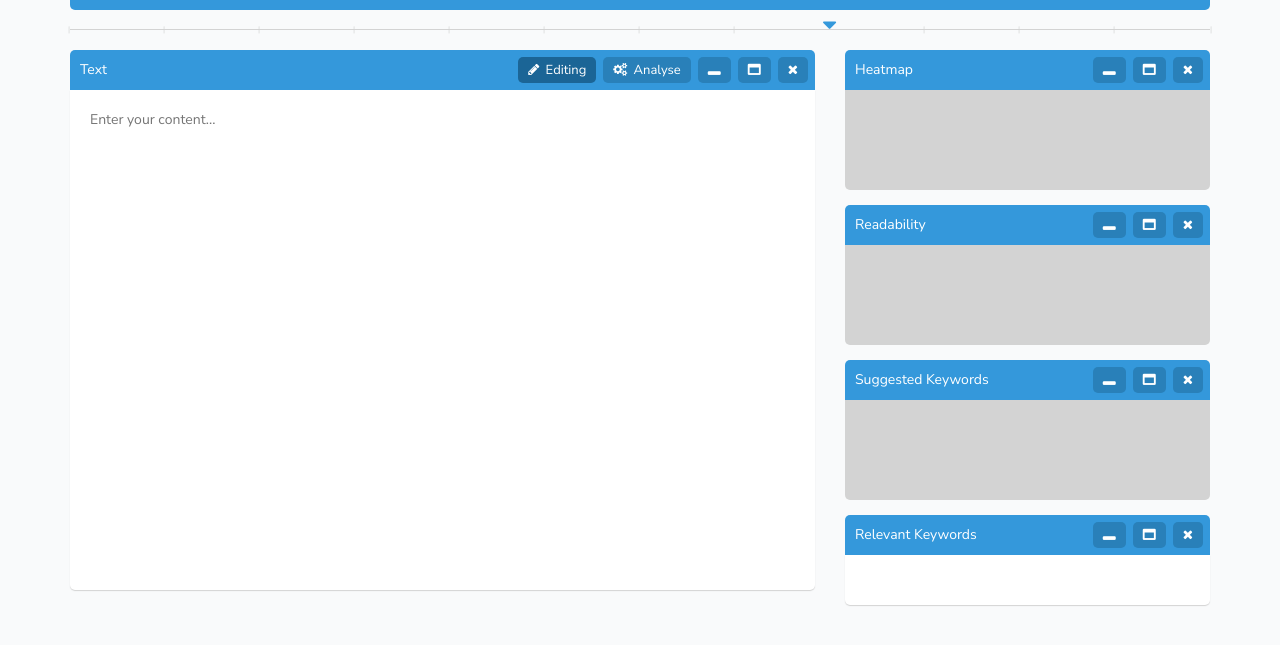
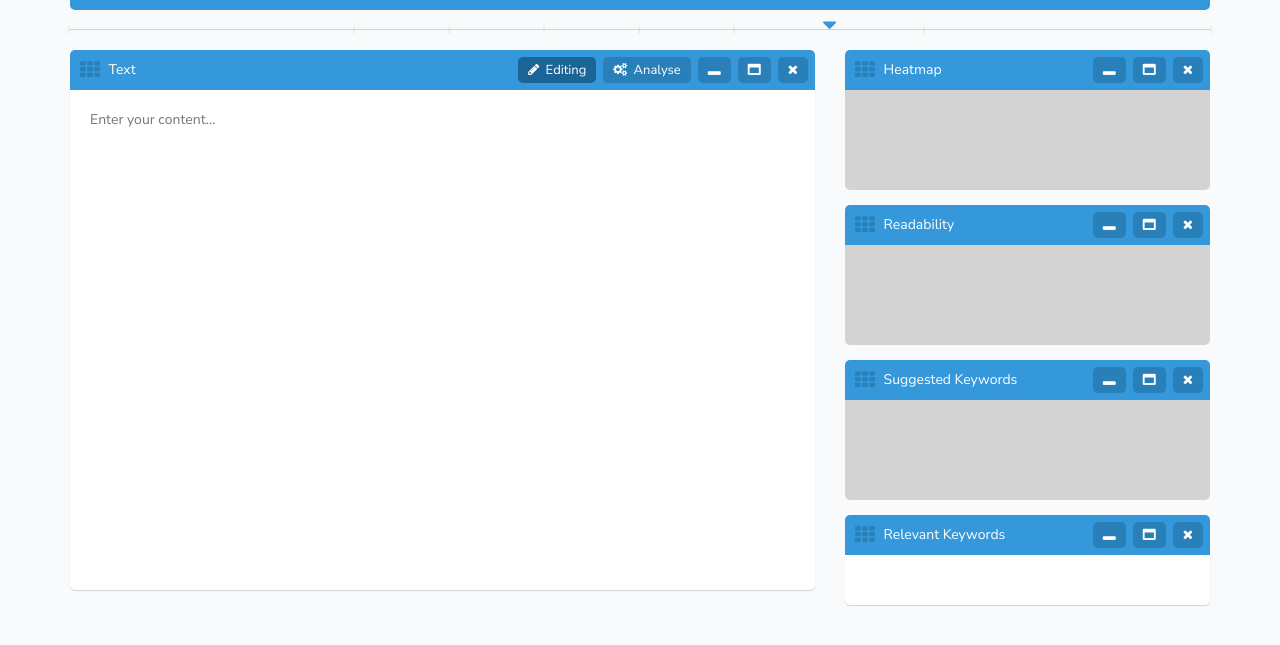
Before and after one commit to oguzgelal/semavis, a website: page app/index.html in a window 1280 px wide. Shown: the part 55-700 px from the top of the page. Drawn offline with nearby package versions, Linux system fonts and the light colour scheme; some packages are replaced by stand-ins of ours; files that its build step writes are made by us from their sources; a script that the page names is missing.

Commit message:
improvements

```diff
--- a/app/index.html
+++ b/app/index.html
@@ -12,6 +12,7 @@
   <link rel="stylesheet" href="bower_components/bootstrap/dist/css/bootstrap.css" />
   <link rel="stylesheet" href="bower_components/animate.css/animate.css" />
   <link rel="stylesheet" href="bower_components/sweetalert/dist/sweetalert.css" />
+  <link rel="stylesheet" href="bower_components/dragula.js/dist/dragula.css" />
   <!-- endbower -->
   <!-- endbuild -->
   <!-- build:css(.tmp) styles/main.css -->
@@ -60,6 +61,7 @@
   <script src="bower_components/angular-sanitize/angular-sanitize.js"></script>
   <script src="bower_components/angular-touch/angular-touch.js"></script>
   <script src="bower_components/sweetalert/dist/sweetalert.min.js"></script>
+  <script src="bower_components/dragula.js/dist/dragula.js"></script>
   <!-- endbower -->
   <!-- endbuild -->
 
--- a/app/scripts/controllers/main.js
+++ b/app/scripts/controllers/main.js
@@ -1,14 +1,6 @@
 'use strict';
 
 angular.module('semavisApp').controller('MainCtrl', function ($rootScope, $scope, $timeout, api) {
-
-  $scope.columnLocation = 8;
-  $scope.setColumnLocation = function (loc) {
-    $scope.columnLocation = loc;
-    if (loc === 0) { $scope.colHidden = 'left'; }
-    else if (loc === 12) { $scope.colHidden = 'right'; }
-    else { $scope.colHidden = null; }
-  };
 
   $scope.views = {
     'text': {
@@ -48,6 +40,9 @@ angular.module('semavisApp').controller('MainCtrl', function ($rootScope, $scope
     relatedKeywords: [],
     relatedKeywordsHighlightRegex: null
   };
+
+  $scope.columnLocation = 8;
+  $scope.setColumnLocation = function (loc) { $scope.columnLocation = loc; };
 
   $scope.closeView = function (view) {
     if ($scope.isMaximized(view)) { $scope.maximizeView(view); }
@@ -96,4 +91,27 @@ angular.module('semavisApp').controller('MainCtrl', function ($rootScope, $scope
     });
   };
 
+  $scope.dragulaSetup = function () {
+    if (dragula) {
+      var containers = [
+        document.getElementById('col-left'),
+        document.getElementById('col-right')
+      ];
+      var options = {
+        moves: function (el, source, handle, sibling) {
+          return handle.classList.contains('drag-handle');
+        },
+      };
+      dragula(containers, options);
+    }
+  };
+
+  $timeout(function () {
+    console.log(document.getElementById('col-left'));
+    $scope.dragulaSetup();
+  }, 100);
+
+
+
+
 });
--- a/app/styles/main.scss
+++ b/app/styles/main.scss
@@ -47,6 +47,8 @@ body {
   border-top: 0 !important;
   margin-top: 0 !important;
 }
+
+.hidden { visibility: hidden !important; }
 
 .loading-cont {
   position: fixed;
@@ -112,12 +114,17 @@ body {
 // --- CONTENT ---
 
 .section-header {
+  user-select: none !important;
+  -webkit-user-select: none !important;
+  -ms-user-select: none !important;
+  -moz-user-select: none !important;
+  -o-user-select: none !important;
   padding: 0;
   border-radius: 5px;
   background-color: $basecolor;
   color: white;
   font-size: 14px;
-  height: 40px;
+  height: auto;
   margin-bottom: 15px;
   text-align: left;
 
@@ -135,6 +142,7 @@ body {
     line-height: 26px;
     margin-top: 7px;
     margin-right: 7px;
+    margin-bottom: 7px;
     font-size: 13px !important;
     i { margin-right: 3px; }
   }
@@ -150,6 +158,7 @@ body {
 
 .content-container {
   margin-top: 10px;
+  min-height: 350px;
   @media screen and (max-width: $mobile-width) { margin-top: 15px; }
 }
 
@@ -180,6 +189,7 @@ body {
 
 .results-container {
   margin-top: 10px;
+  min-height: 350px;
   @media screen and (max-width: $mobile-width) { padding: 0; margin-top: 15px; }
 }
 
@@ -268,3 +278,13 @@ body {
     margin-top: -12px;
   }
 }
+
+.drag-handle {
+  color: $darkbase;
+  font-size: 20px !important;
+  vertical-align: bottom !important;
+  margin-right: 5px !important;
+}
+.drag-handle:hover {
+  cursor: move;
+}
--- a/app/views/main.html
+++ b/app/views/main.html
@@ -8,20 +8,20 @@
 
     <ng-include src="'views/scale.html'"></ng-include>
 
-    <div class="col-sm-{{ columnLocation }} col-xs-12 pm0 pl0 content-container" ng-if="colHidden!=='left'">
+    <div class="col-sm-{{ columnLocation }} col-xs-12 pm0 pl0 {{ columnLocation===12 ? 'pr0' : '' }} content-container {{ columnLocation===0 ? 'hidden' : '' }}" id="col-left">
       <!-- /// text /// -->
-      <ng-include src="'views/section-text.html'"></ng-include>
+      <div><ng-include src="'views/section-text.html'"></ng-include></div>
     </div>
 
-    <div class="col-sm-{{ (12 - columnLocation) }} col-xs-12 pr0 results-container" ng-if="colHidden!=='right'">
+    <div class="col-sm-{{ (12 - columnLocation) }} col-xs-12 pr0 {{ columnLocation===0 ? 'pl0' : '' }} results-container {{ columnLocation===12 ? 'hidden' : '' }}" id="col-right">
       <!-- /// heatmap /// -->
-      <ng-include src="'views/section-heatmap.html'"></ng-include>
+      <div><ng-include class="movable" src="'views/section-heatmap.html'"></ng-include></div>
       <!-- /// readability /// -->
-      <ng-include src="'views/section-readability.html'"></ng-include>
+      <div><ng-include src="'views/section-readability.html'"></ng-include></div>
       <!-- /// suggested keywords /// -->
-      <ng-include src="'views/section-suggestions.html'"></ng-include>
+      <div><ng-include src="'views/section-suggestions.html'"></ng-include></div>
       <!-- /// relevant keywords /// -->
-      <ng-include src="'views/section-relevant.html'"></ng-include>
+      <div><ng-include src="'views/section-relevant.html'"></ng-include></div>
     </div>
 
   </div>
--- a/app/views/scale.html
+++ b/app/views/scale.html
@@ -4,11 +4,11 @@
 </div>
 <div class="col-xs-1 scale pm0 pl0 pr0">
   <i class="fa fa-caret-down pull-left" aria-hidden="true" ng-if="columnLocation==1"></i>
-  <span class="markloc pull-left" ng-if="columnLocation!=1" ng-click="setColumnLocation(1)">|</span>
+  <!--<span class="markloc pull-left" ng-if="columnLocation!=1" ng-click="setColumnLocation(1)">|</span>-->
 </div>
 <div class="col-xs-1 scale pm0 pl0 pr0">
   <i class="fa fa-caret-down pull-left" aria-hidden="true" ng-if="columnLocation==2"></i>
-  <span class="markloc pull-left" ng-if="columnLocation!=2" ng-click="setColumnLocation(2)">|</span>
+  <!--<span class="markloc pull-left" ng-if="columnLocation!=2" ng-click="setColumnLocation(2)">|</span>-->
 </div>
 <div class="col-xs-1 scale pm0 pl0 pr0">
   <i class="fa fa-caret-down pull-left" aria-hidden="true" ng-if="columnLocation==3"></i>
@@ -40,11 +40,11 @@
 </div>
 <div class="col-xs-1 scale pm0 pl0 pr0">
   <i class="fa fa-caret-down pull-left" aria-hidden="true" ng-if="columnLocation==10"></i>
-  <span class="markloc pull-left" ng-if="columnLocation!=10" ng-click="setColumnLocation(10)">|</span>
+  <!--<span class="markloc pull-left" ng-if="columnLocation!=10" ng-click="setColumnLocation(10)">|</span>-->
 </div>
 <div class="col-xs-1 scale last pm0 pl0 pr0">
   <i class="fa fa-caret-down pull-left" aria-hidden="true" ng-if="columnLocation==11"></i>
-  <span class="markloc pull-left" ng-if="columnLocation!=11" ng-click="setColumnLocation(11)">|</span>
+  <!--<span class="markloc pull-left" ng-if="columnLocation!=11" ng-click="setColumnLocation(11)">|</span>-->
   <i class="fa fa-caret-down pull-right" aria-hidden="true" ng-if="columnLocation==12"></i>
   <span class="markloc pull-right" ng-if="columnLocation!=12" ng-click="setColumnLocation(12)">|</span>
 </div>
--- a/app/views/section-heatmap.html
+++ b/app/views/section-heatmap.html
@@ -1,6 +1,8 @@
 <div class="section" id="heatmap">
-  <div class="section-header {{ isMinimized('heatmap') ? '' : 'bb0' }}">
-    <div class="section-text">Heatmap</div>
+  <div class="section-header clearfix {{ isMinimized('heatmap') ? '' : 'bb0' }}">
+    <div class="section-text">
+      <i class="fa fa-th drag-handle" aria-hidden="true"></i> Heatmap
+      </div>
     <!-- close button -->
     <div class="section-button icon-only" ng-click="closeView('heatmap')"><i class="fa fa-times" aria-hidden="true"></i></div>
     <!-- maximize button -->
--- a/app/views/section-readability.html
+++ b/app/views/section-readability.html
@@ -1,6 +1,8 @@
 <div class="section">
-  <div class="section-header {{ isMinimized('readability') ? '' : 'bb0' }}">
-    <div class="section-text">Readability</div>
+  <div class="section-header clearfix {{ isMinimized('readability') ? '' : 'bb0' }}">
+    <div class="section-text">
+      <i class="fa fa-th drag-handle" aria-hidden="true"></i> Readability
+    </div>
     <!-- close button -->
     <div class="section-button icon-only" ng-click="closeView('readability')"><i class="fa fa-times" aria-hidden="true"></i></div>
     <!-- maximize button -->
--- a/app/views/section-relevant.html
+++ b/app/views/section-relevant.html
@@ -1,6 +1,8 @@
 <div class="section">
-  <div class="section-header {{ isMinimized('relevant') ? '' : 'bb0' }}">
-    <div class="section-text">Relevant Keywords</div>
+  <div class="section-header clearfix {{ isMinimized('relevant') ? '' : 'bb0' }}">
+    <div class="section-text">
+      <i class="fa fa-th drag-handle" aria-hidden="true"></i> Relevant Keywords
+    </div>
     <!-- close button -->
     <div class="section-button icon-only" ng-click="closeView('relevant')"><i class="fa fa-times" aria-hidden="true"></i></div>
     <!-- maximize button -->
--- a/app/views/section-suggestions.html
+++ b/app/views/section-suggestions.html
@@ -1,6 +1,8 @@
 <div class="section">
-  <div class="section-header {{ isMinimized('suggestions') ? '' : 'bb0' }}">
-    <div class="section-text">Suggested Keywords</div>
+  <div class="section-header clearfix {{ isMinimized('suggestions') ? '' : 'bb0' }}">
+    <div class="section-text">
+      <i class="fa fa-th drag-handle" aria-hidden="true"></i> Suggested Keywords
+    </div>
     <!-- close button -->
     <div class="section-button icon-only" ng-click="closeView('suggestions')"><i class="fa fa-times" aria-hidden="true"></i></div>
     <!-- maximize button -->
--- a/app/views/section-text.html
+++ b/app/views/section-text.html
@@ -1,6 +1,8 @@
 <div class="section" id="text">
-  <div class="section-header {{ isMinimized('text') ? '' : 'bb0' }}">
-    <div class="section-text">Text</div>
+  <div class="section-header clearfix {{ isMinimized('text') ? '' : 'bb0' }}">
+    <div class="section-text">
+      <i class="fa fa-th drag-handle" aria-hidden="true"></i> Text
+    </div>
     <!-- close button -->
     <div class="section-button icon-only" ng-click="closeView('text')"><i class="fa fa-times" aria-hidden="true"></i></div>
     <!-- maximize button -->
--- a/bower.json
+++ b/bower.json
@@ -11,7 +11,8 @@
     "angular-sanitize": "^1.4.0",
     "angular-touch": "^1.4.0",
     "animate.css": "^3.5.2",
-    "sweetalert": "^1.1.3"
+    "sweetalert": "^1.1.3",
+    "dragula.js": "dragula#^3.7.2"
   },
   "devDependencies": {
     "angular-mocks": "^1.4.0"
```
Also changed, not shown: test/karma.conf.js (+1 -0 lines), 1 other file.
